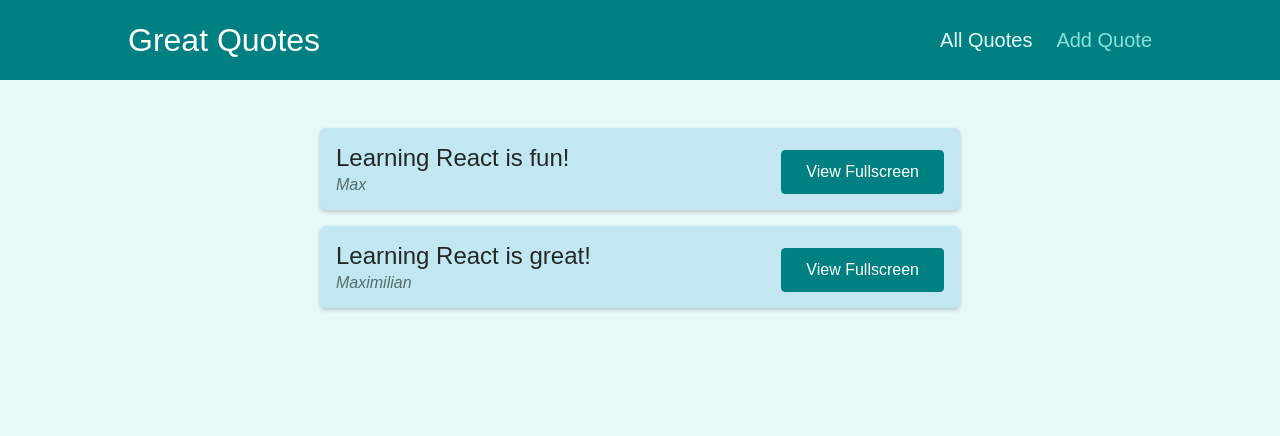
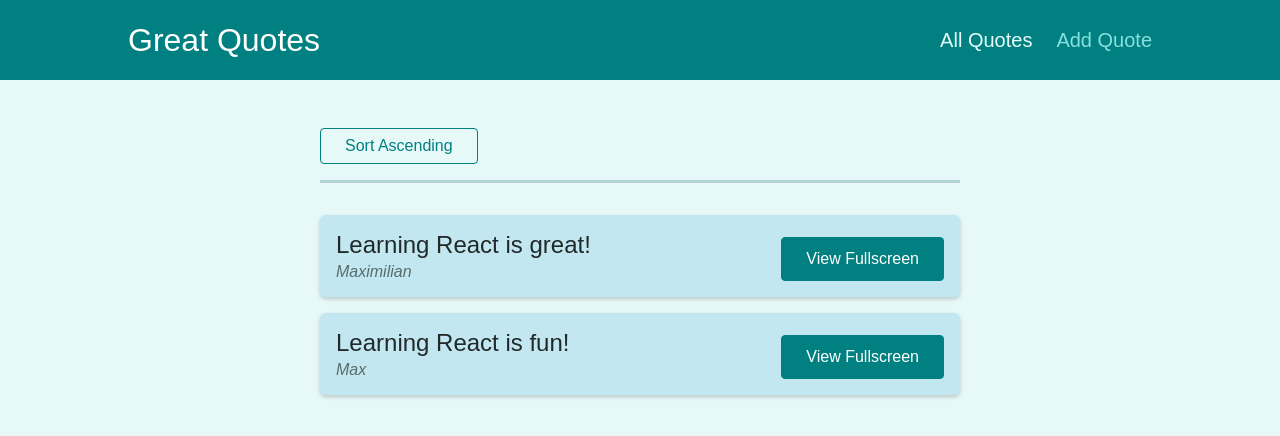
Before and after one commit to Trucker9/reactjs_sandbox, a React (Create React App) app in the folder 13th - react router/: page /quotes in a window 1280 px wide. Shown: the top 436 px of the page. Built offline with nearby package versions, Linux system fonts and the light colour scheme; the HTML template or start-up script is replaced by a standard one.

Commit message:
(20) Query parameters

```diff
--- a/13th - react router/src/components/quotes/QuoteList.js
+++ b/13th - react router/src/components/quotes/QuoteList.js
@@ -1,11 +1,40 @@
-import { Fragment } from 'react';
+import {Fragment} from 'react';
+import {useHistory, useLocation} from 'react-router-dom'
 
 import QuoteItem from './QuoteItem';
 import classes from './QuoteList.module.css';
 
+function sortQuotes(quotes, asc) {
+    return quotes.sort((a, b) => {
+        if (asc) {
+            return a.id > b.id ? 1 : -1;
+        } else {
+            return a.id < b.id ? 1 : -1;
+        }
+    })
+}
+
 const QuoteList = (props) => {
+
+    // extracting current sorting method from URL
+    const location = useLocation();
+    const queryParamsObj = new URLSearchParams(location.search)
+    const isSortingAsc = queryParamsObj.get('sort') === 'asc';
+
+    const history = useHistory();
+
+    function changeSortingHandler() {
+        // Using useHistory() hook to change the url (also component re-renders)
+        history.push('/quotes?sort=' + (isSortingAsc ? 'desc' : 'asc'));
+
+    }
+
+    sortQuotes(props.quotes, isSortingAsc);
     return (
         <Fragment>
+            <div className={classes.sorting}>
+                <button onClick={changeSortingHandler}> Sort {`${isSortingAsc ? 'Descending' : 'Ascending'}`}</button>
+            </div>
             <ul className={classes.list}>
                 {props.quotes.map((quote) => (
                     <QuoteItem
```
Lines whose indentation alone changed are shown as unchanged.
